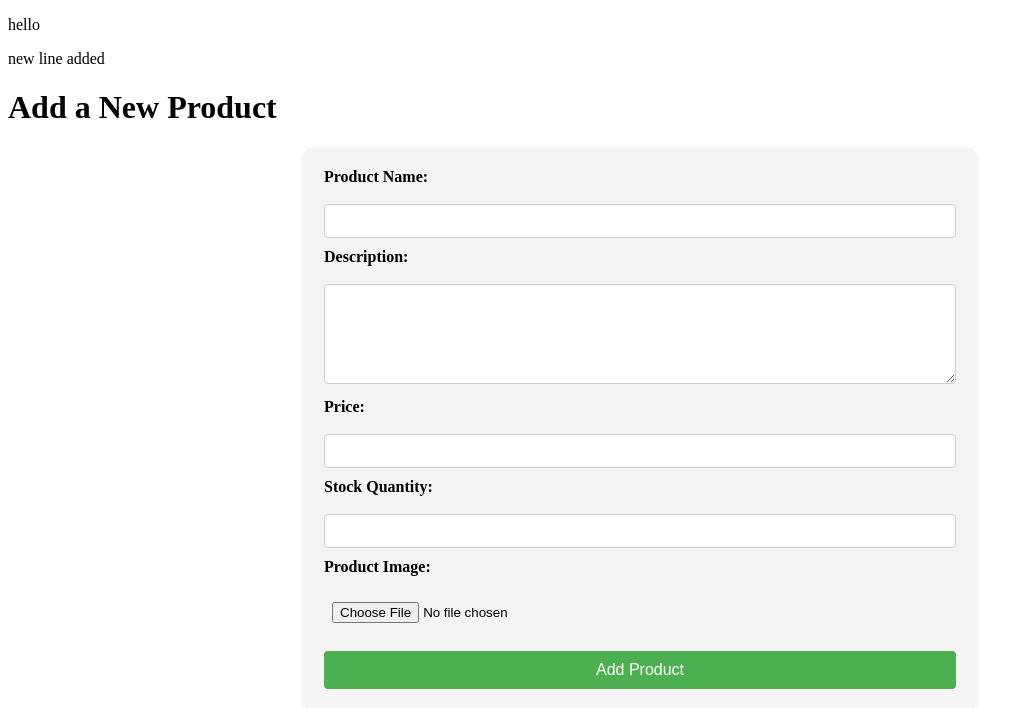
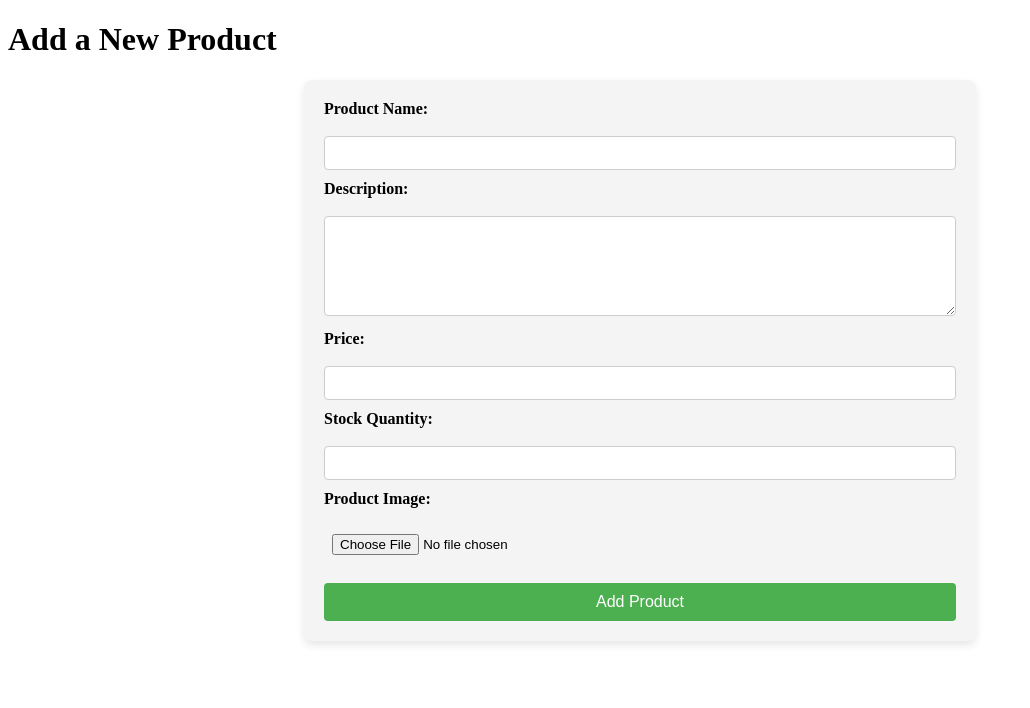
Before and after one commit to shree-maha/ims, a Django app: page /add_product/ in a window 1280 px wide. Shown: the top 708 px of the page, without its empty margins (0-1030 px from the left). Run offline with Django 5.2, Linux system fonts and the light colour scheme.

Commit message:
modified

```diff
--- a/ims/templates/add_product.html
+++ b/ims/templates/add_product.html
@@ -8,8 +8,6 @@
     <link rel="stylesheet" href="{% static 'css/add_product.css' %}">
 </head>
 <body>
-    <p>hello</p>
-    <p>new line added</p>
     <h1>Add a New Product</h1>
     <form method="POST" enctype="multipart/form-data">
         {% csrf_token %}
--- a/ims/templates/customer_order_details.html
+++ b/ims/templates/customer_order_details.html
@@ -10,7 +10,6 @@
 <body>
     <h1>Customer Order Details</h1>
     <p>Here are the orders placed by customers:</p>
-<p>hello</p>
     <table>
         <thead>
             <tr>
--- a/ims/templates/ims_product_tracking.html
+++ b/ims/templates/ims_product_tracking.html
@@ -7,7 +7,6 @@
 </head>
 <body>
     <br>
-    <p>hello</p>
     <h1>IMS Product Tracking</h1>
     <div class="button-container">
         <div class="back-button">
--- a/ims/templates/order_page.html
+++ b/ims/templates/order_page.html
@@ -12,7 +12,6 @@
     <a href="{% url 'shopping_page' %}" class="back-button">Back to Shopping</a>
 
     <h1>ORDERS</h1>
-    <p>hello here</p>
     <p>Below are the orders you have placed:</p>
     <h3>Grand Total: ${{ grand_total }}</h3>
 
```
